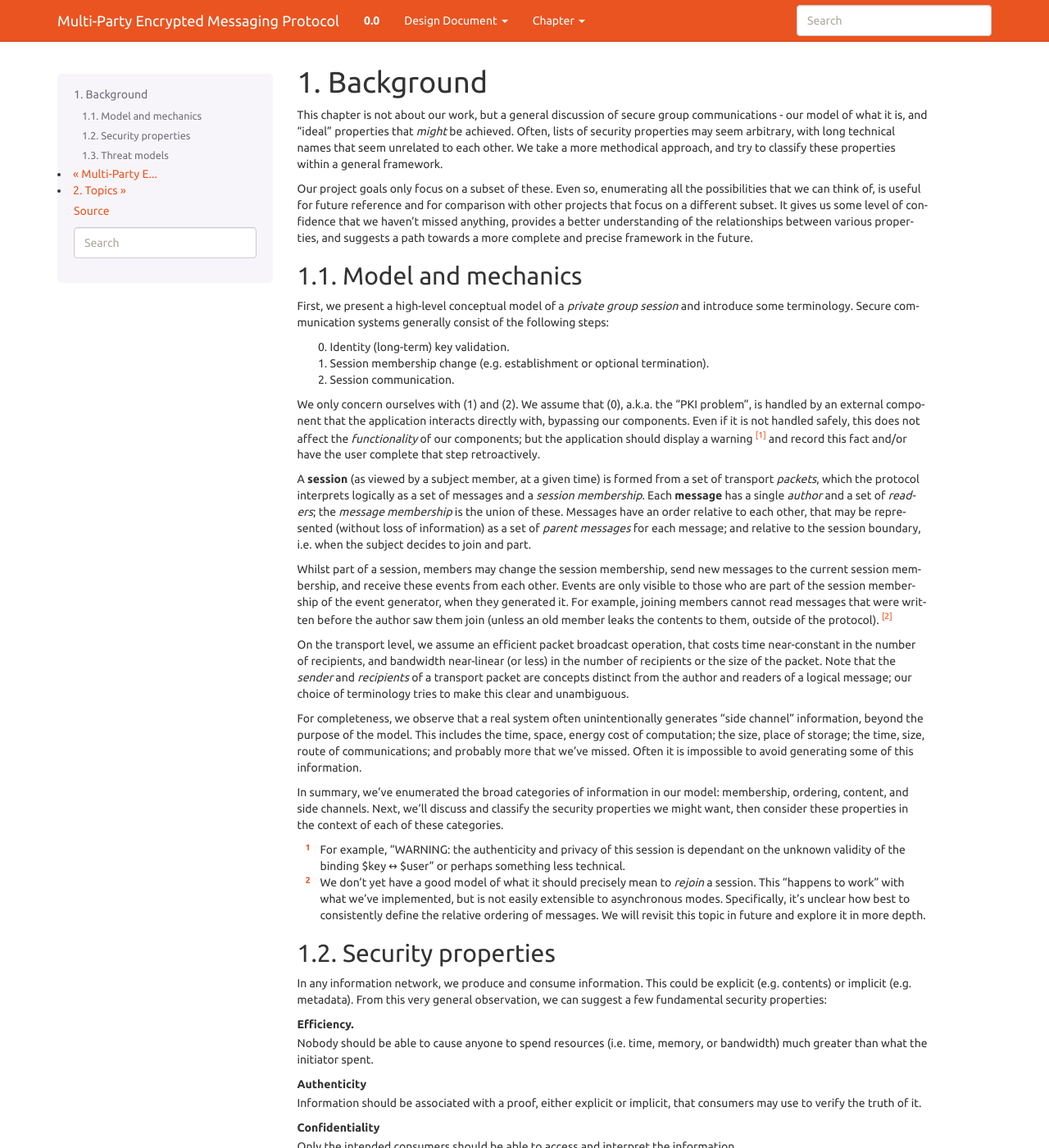
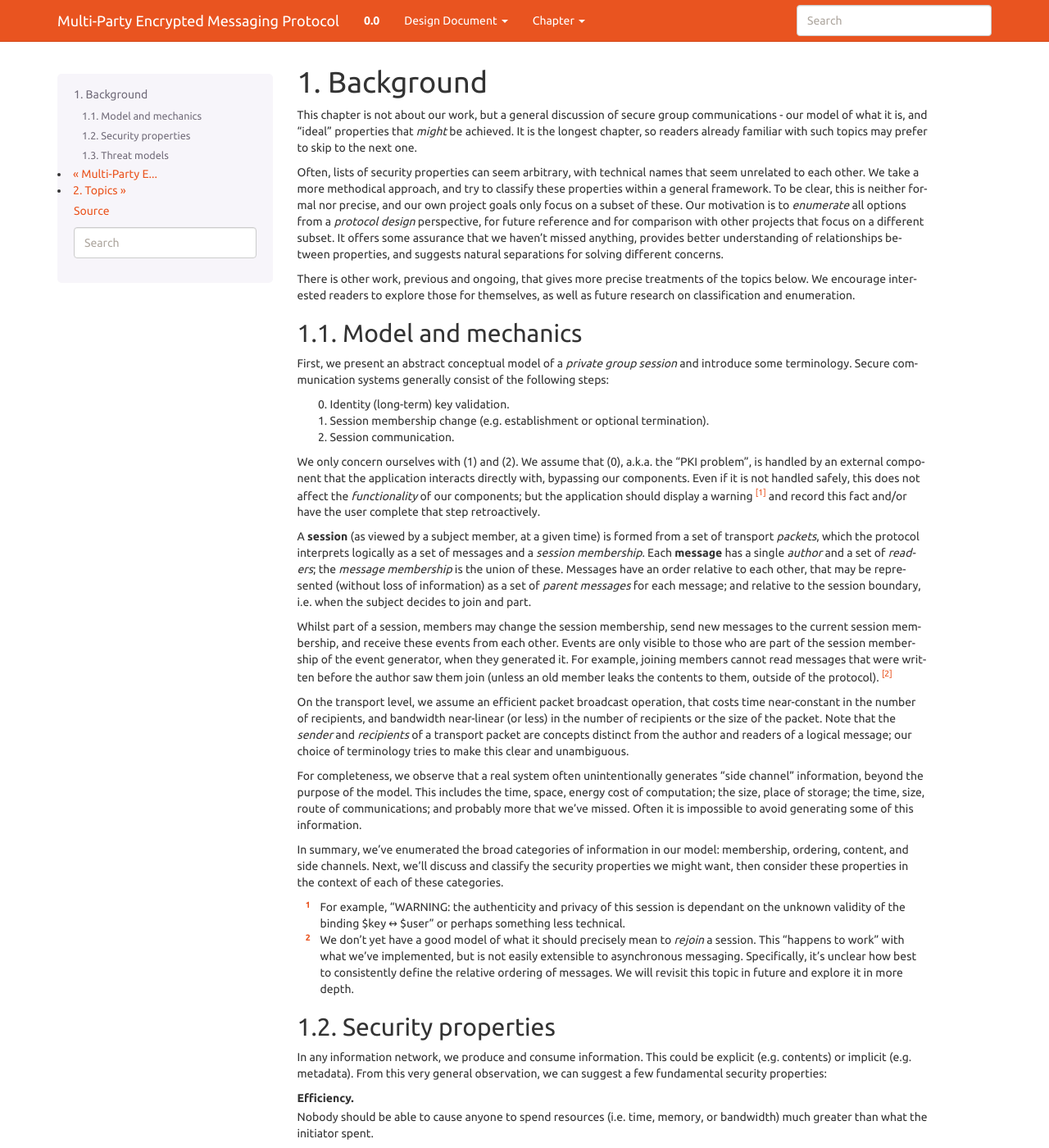
Before and after one commit to meganz/mpenc_doc, a Sphinx documentation site: the page built from source/background.rst, in a window 1280 px wide and 1400 px high. Shown: the whole window at 82% size. Built offline with Sphinx 7.4.7, drawn with Linux system fonts in a browser that asks for light colours; some of the changed text lies outside the part shown.

Commit message:
write intro, make some more wording tweaks, acknowledge more precise models in "background"

```diff
--- a/source/background.rst
+++ b/source/background.rst
@@ -6,23 +6,29 @@ Background
 
 This chapter is not about our work, but a general discussion of secure group
 communications - our model of what it is, and "ideal" properties that *might*
-be achieved. Often, lists of security properties may seem arbitrary, with long
-technical names that seem unrelated to each other. We take a more methodical
-approach, and try to classify these properties within a general framework.
+be achieved. It is the longest chapter, so readers already familiar with such
+topics may prefer to skip to the next one.
 
-Our project goals only focus on a subset of these. Even so, enumerating all the
-possibilities that we can think of, is useful for future reference and for
-comparison with other projects that focus on a different subset. It gives us
-some level of confidence that we haven't missed anything, provides a better
-understanding of the relationships between various properties, and suggests a
-path towards a more complete and precise framework in the future.
+Often, lists of security properties can seem arbitrary, with technical names
+that seem unrelated to each other. We take a more methodical approach, and try
+to classify these properties within a general framework. To be clear, this is
+neither formal nor precise, and our own project goals only focus on a subset of
+these. Our motivation is to *enumerate* all options from a *protocol design*
+perspective, for future reference and for comparison with other projects that
+focus on a different subset. It offers some assurance that we haven't missed
+anything, provides better understanding of relationships between properties,
+and suggests natural separations for solving different concerns.
+
+There is other work, previous and ongoing, that gives more precise treatments
+of the topics below. We encourage interested readers to explore those for
+themselves, as well as future research on classification and enumeration.
 
 Model and mechanics
 ===================
 
-First, we present a high-level conceptual model of a *private group session*
-and introduce some terminology. Secure communication systems generally consist
-of the following steps:
+First, we present an abstract conceptual model of a *private group session* and
+introduce some terminology. Secure communication systems generally consist of
+the following steps:
 
 0. Identity (long-term) key validation.
 1. Session membership change (e.g. establishment or optional termination).
@@ -74,9 +80,9 @@ in the context of each of these categories.
 
 .. [#rejn] We don't yet have a good model of what it should precisely mean to
     *rejoin* a session. This "happens to work" with what we've implemented, but
-    is not easily extensible to asynchronous modes. Specifically, it's unclear
-    how best to consistently define the relative ordering of messages. We will
-    revisit this topic in future and explore it in more depth.
+    is not easily extensible to asynchronous messaging. Specifically, it's
+    unclear how best to consistently define the relative ordering of messages.
+    We will revisit this topic in future and explore it in more depth.
 
 Security properties
 ===================
@@ -125,9 +131,11 @@ Auth. of session existence
   don't need to worry about it on its own.
 
 Conf. of session existence
-  This is the hardest to achieve, and is an ongoing research topic. Not only
-  does it require confidentiality of all the other types of information, but
-  also trusted transport obfuscation and/or steganography. (TODO: because?)
+  This is the hardest to achieve, and is an ongoing research topic. This is the
+  scenario where the user must hide the fact that they are merely *using the
+  protocol*, even if the attacker knows nothing about any actual sessions. Not
+  only does it require confidentiality of all the other types of information,
+  but also obfuscation, steganography, and/or anti-forensics techniques.
 
 Auth. of side channels
   We don't care about the authenticity of something we didn't intend to
@@ -144,7 +152,7 @@ Auth. of membership
   (maybe a window will pop up on their side) even if you don't send them any
   messages. "No" means that membership changes must always be associated with
   an actual message that effects this change. This is up to the application;
-  though "no" is generally more suited for asynchronous scenarios.
+  though "no" is generally more suited for asynchronous messaging.
 
   If "yes", we must consider *entity aliveness* in our membership protocol.
   This is the property that *if* we complete the protocol successfully, *then*
@@ -235,17 +243,19 @@ Leak session secrets (of some targets)
   participating in a session they're already part of. This may be secret to
   only the subject, or shared across all members, or a combination of both.
 
-  Depending on the protocol, this may *include* identity secrets if they must
-  be used to generate/process messages or membership changes. Better protocols
-  would *not* need this, so that these may be wiped from memory during a
-  session, reducing the attack surface.
+  This may *include* identity secrets if they must be used to generate/process
+  messages or membership changes. Better protocols would *not* need them, so
+  that they may be wiped from memory during a session, reducing the attack
+  surface. However, even in the latter case, session secrets still contain
+  *entropy* from identity secrets; weaker threat models that exclude this are
+  better for modelling attacks on the RNG than on memory; see [11SSEK]_.
 
 Corrupt member (of some targets)
   This may be either a genuine but malicious member, or a external attacker
   that has exploited the running system of a genuine member. Unfortunately, it
   is probably impossible to distinguish the two cases.
 
-  We include this because it's commonly mentioned, but it's unclear whether
+  We include this for completeness as "the worst case", though it's unclear if
   this is fundamentally different from many repeated applications of "leak
   session secrets"; more research is needed here. One difference could be that
   under the corruption attack, there is no parallel honest instance *and* the
--- a/source/protocol.rst
+++ b/source/protocol.rst
@@ -194,8 +194,9 @@ that the final messages of a session, or of a busy period within a session, are
 actually fully-acked. We also include a formal session "shutdown" process.
 
 For a more detailed exploration, including resend algorithms, timing concepts,
-different ack semantics, why we must have end-to-end authenticated reliability,
-and the distinction between consistency and consensus, see [msg-2c0]_.
+different ack semantics, why we must have end-to-end authenticated reliability
+instead of "just using TCP", the distinction between consistency and consensus,
+and more, see [msg-2c0]_.
 
 .. _TCP: https://en.wikipedia.org/wiki/Transmission_Control_Protocol
 
```
Also changed, not shown: source/engineering.rst (+4 -4 lines), source/index.rst (+41 -1 lines), source/references.rst (+8 -0 lines), source/topics.rst (+4 -5 lines).
